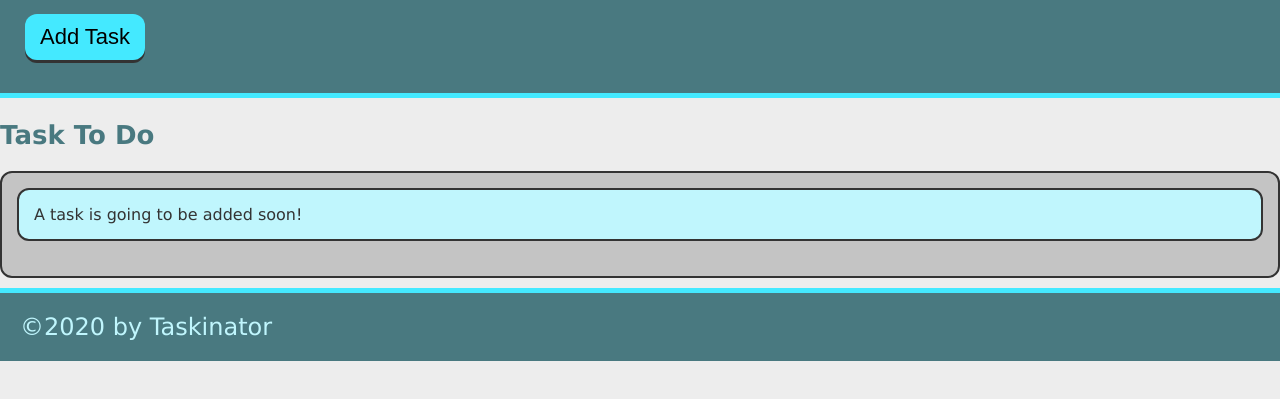
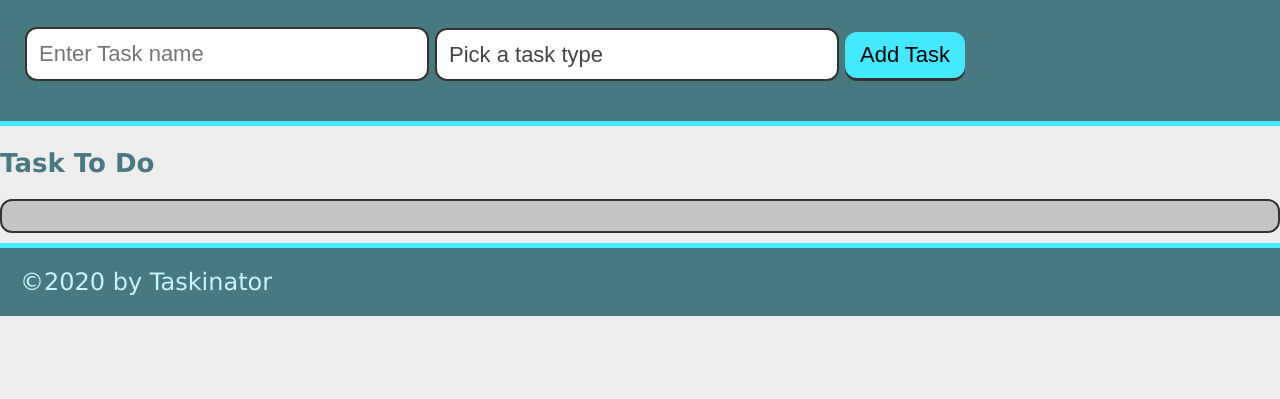
Before and after one commit to ShiromaJh/Taskinator, a plain HTML site: page index.html in a window 1280 px wide. Shown: the part 115-514 px from the top of the page. Drawn offline with Linux system fonts and the light colour scheme.

Commit message:
Added drop down menu in header

```diff
--- a/index.html
+++ b/index.html
@@ -12,15 +12,29 @@
     <header>
       <h1 class="page-title">Taskinator</h1>
       <p>Click the button below to add a new task!</p>
-      <button class="btn" id="save-task">Add Task</button>
+      <!-- <button class="btn" id="save-task">Add Task</button> -->
+      <form id="task-form">
+        <div class="form-group">
+          <input type="text" name="task-name" placeholder="Enter Task name">
+        </div>
+        <div class="form-group">
+          <select name="task-type" class="select-dropdown">
+            <option value="" disabled selected>Pick a task type</option>
+            <option value="Print">Print</option>
+            <option value="Web">Web</option>
+            <option value="Mobile">Mobile</option>>
+          </select>
+        </div>
+        <div class="form-group">
+          <button class="btn" id="save-task" type="submit">Add Task</button>
+        </div>
+      </form>
     </header>
 
     <main>
       <section class="task-list-wrapper"></section>
       <h2 class="list-title">Task To Do</h2>
-      <ul class="task-list" id="tasks-to-do">
-        <li class="task-item">A task is going to be added soon!</li>
-      </ul>
+      <ul class="task-list" id="tasks-to-do"></ul>
     </main>
 
     <footer>&copy;2020 by Taskinator</footer>
```
